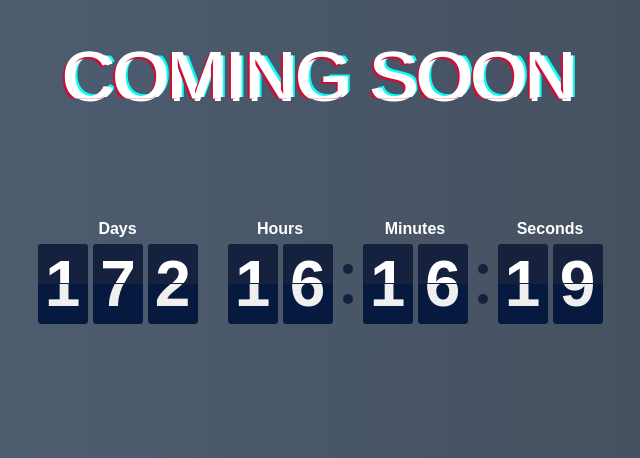
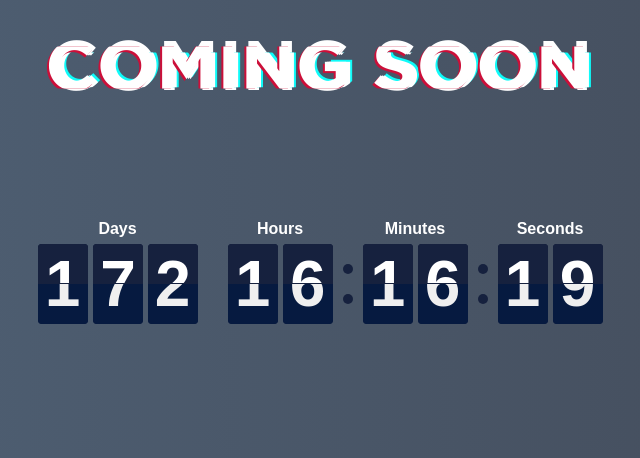
Before and after one commit to Kinjalrk2k/URECKON-Countdown, a plain HTML site: page index.html in a window 1280 px wide. Shown: the part 171-629 px from the top of the page, without its empty margins (320-960 px from the left). Drawn offline with Linux system fonts and the light colour scheme.

Commit message:
Added fonts

```diff
--- a/assets/css/styles.css
+++ b/assets/css/styles.css
@@ -1,3 +1,8 @@
+@font-face {
+  font-family: font-gotham;
+  src: url(../fonts/gotham-bold/Gotham-Bold.ttf);
+}
+
 #backgroud-vid-container {
   background: #000;
   position: fixed;
@@ -140,12 +145,15 @@ body {
   display: -webkit-box;
   display: -ms-flexbox;
   display: flex; */
-  font-family: -apple-system, BlinkMacSystemFont, "Segoe UI", Roboto,
-    Oxygen-Sans, Ubuntu, Cantarell, "Helvetica Neue", sans-serif;
+  /* font-family: -apple-system, BlinkMacSystemFont, "Segoe UI", Roboto,
+    Oxygen-Sans, Ubuntu, Cantarell, "Helvetica Neue", sans-serif; */
+  font-family: font-gotham;
+
 }
 
 .glitch {
-  font-family: sans-serif;
+  /* font-family: 'Courier New', Courier, monospace; */
+  font-family: font-gotham;
   color: #fff;
   position: relative;
   margin: 0;
```
Also changed, not shown: assets/fonts/gotham-bold/Gotham-Bold.ttf (added), assets/fonts/gotham-bold/Gotham-BoldItalic.otf (added), assets/fonts/gotham-bold/Gotham-Bold_0.otf (added).
